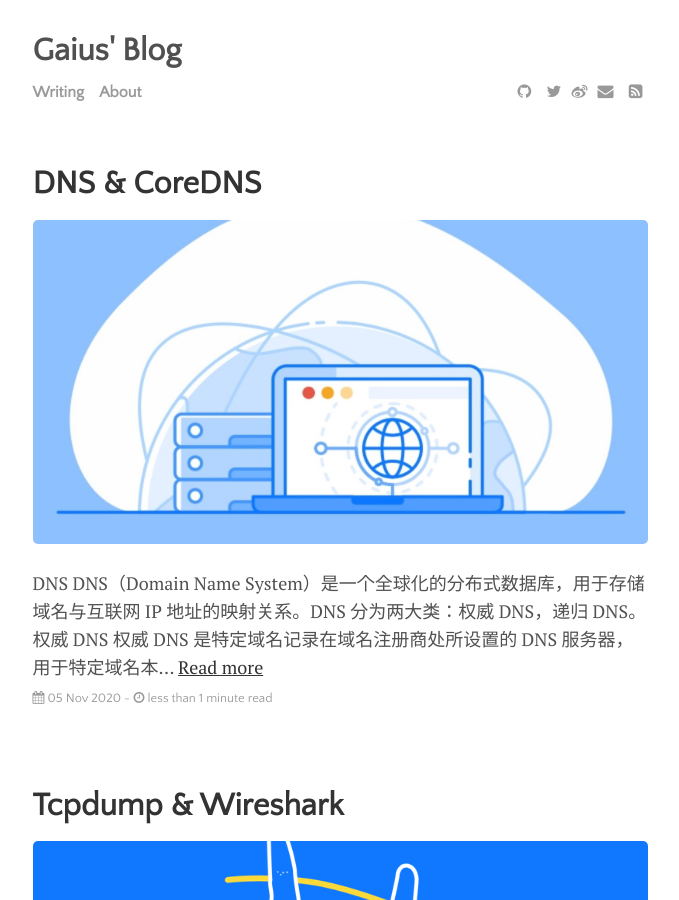
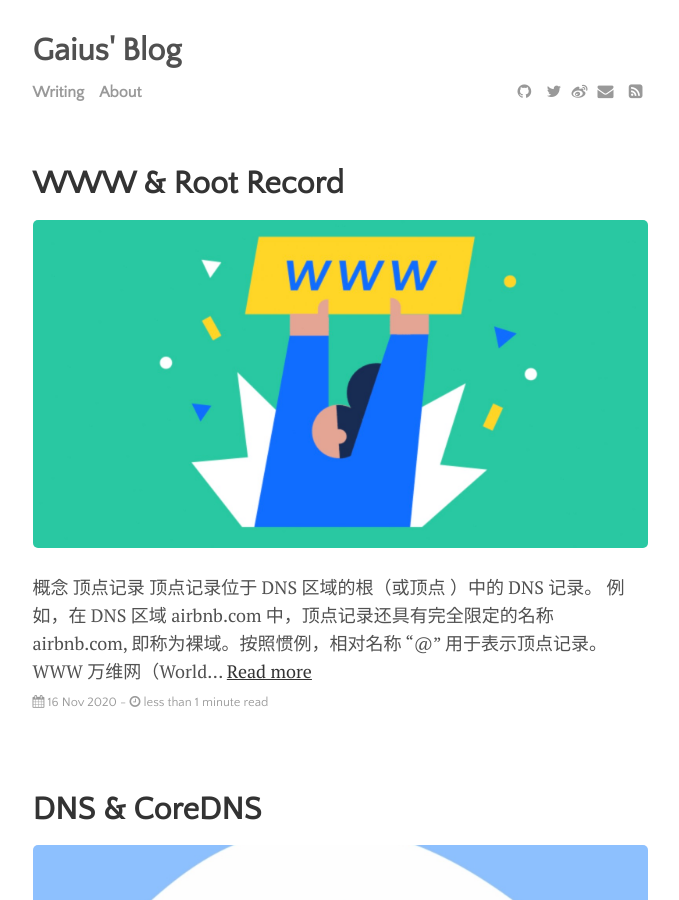
Before and after one commit to gaius-qi/gaius-qi.github.io, a Jekyll site: the page built from index.html, in a window 1280 px wide and 900 px high. Shown: the whole window, without its empty margins (300-979 px from the left). Built offline with Jekyll 4.4.1, drawn with Linux system fonts in a browser that asks for light colours; the list of posts is cut into pages by our own code.

Commit message:
feat: www

```diff
--- /dev/null
+++ b/_posts/2020-11-16-domain-with-www.md
@@ -0,0 +1,16 @@
+---
+layout: post
+title: "WWW & Root Record"
+author: "Gaius"
+categories: Devops
+tags: [documentation]
+image: domain-with-www.jpg
+---
+
+## 概念
+
+### 顶点记录
+顶点记录位于 DNS 区域的根（或顶点 ）中的 DNS 记录。 例如，在 DNS 区域 airbnb.com 中，顶点记录还具有完全限定的名称 airbnb.com, 即称为裸域。按照惯例，相对名称 “@” 用于表示顶点记录。
+
+### WWW
+[万维网（World Wide Web）](https://en.wikipedia.org/wiki/World_Wide_Web)是一个透过互联网访问的，由许多互相链接的超文本组成的系统。英国科学家蒂姆·伯纳斯-李于 1989 年发明了万维网。1990 年他在瑞士 CERN 的工作期间编写了第一个网页浏览器。网页浏览器于 1991 年在 CERN 以外发行，1991 年 1 月最先向其他研究机构发行，并于 1991 年 8 月在互联网上向公众开放。
```
Also changed, not shown: _posts/2018-12-23-tcpdump-wireshark.md (+1 -1 lines), assets/img/domain-with-www.jpg (added).
